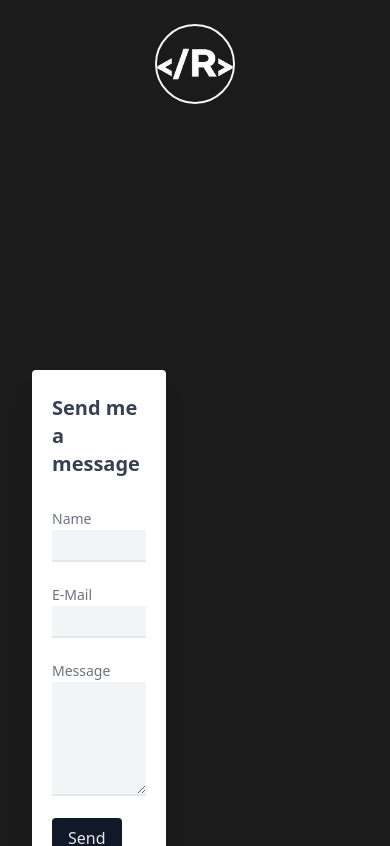
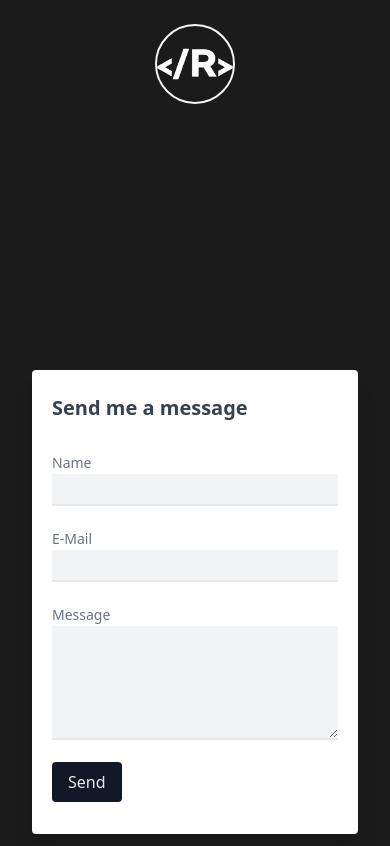
Before and after one commit to MonsieurR05/Portfolio, a Next.js app: page /contact in a window 390 px wide. Shown: the top 846 px of the page. Built offline with nearby package versions, Linux system fonts and the light colour scheme.

Commit message:
Update contact.jsx

```diff
--- a/src/pages/contact.jsx
+++ b/src/pages/contact.jsx
@@ -4,7 +4,7 @@ import TextareaField from "@/components/TextareaField";
 import emailjs from '@emailjs/browser';
 import Layout from "@/components/Layout";
 import TextAnimation from "@/components/TextAnimation";
-import Head from 'next/head';
+import Head from "next/head";
 import TransitionEffect from '@/components/Transition';
 
 
@@ -49,20 +49,20 @@ const ContactForm = () => {
   }
   return (
     <>
-     <Head>
-        <title>Rahul | Contact</title>
-        <meta name="description" contents="any description"/>
-      </Head>
-    <TransitionEffect/>
+    <Head>
+      <title>Rahul | Contact</title>
+      <meta name="description" contents="any description"/>
+    </Head>
+  <TransitionEffect/>
     <Layout>
         <TextAnimation
             text="Contact Me!"
-            className="mb-16 lg:!text-7xl sm:mb-8 sm:!text-6xl xs:!text-4xl"
+            className="mb-16 lg:!text-7xl sm:mb-8 sm:!text-6xl xs:!text-4xl sm: relative top-11"
         />
 
 
 
-    <div className="lg:mt-48 lg:mr-48 pt-6 pb-8 bg-white shadow-xl rounded p-5">
+<div className="lg:mt-48 lg:mr-48 pt-6 pb-8 bg-white shadow-xl rounded p-5 sm:max-w-md sm:mx-auto">
       {status && Success()}
       <form onSubmit={handleSubmit}>
         <h3 className="text-gray-700 mb-7 text-xl font-semibold">Send me a message</h3>
```
